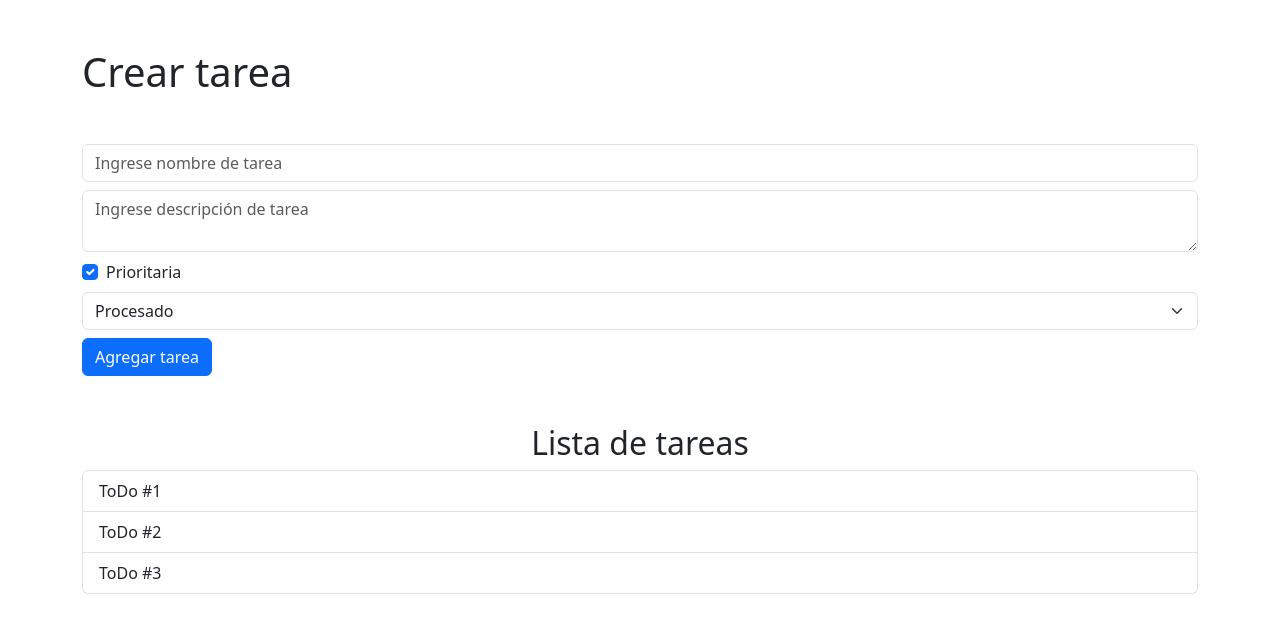
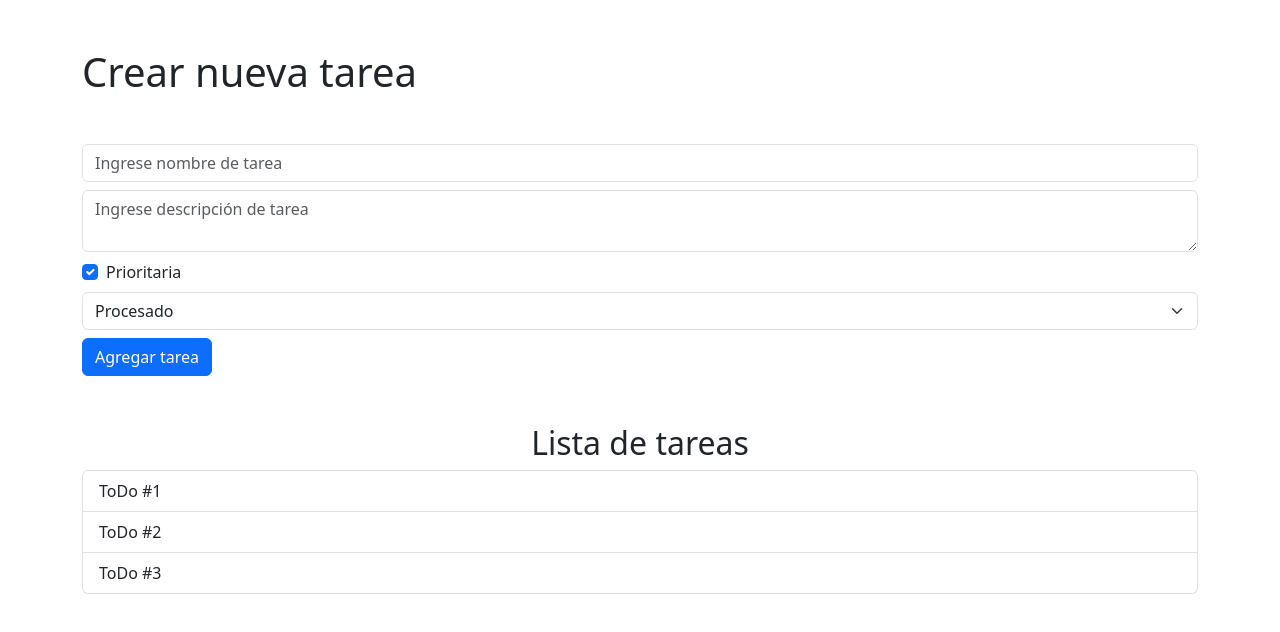
Before and after one commit to evans2919/primeros-pasos-con-react, a React (Vite) app in the folder react-to-do-app/: page / in a window 1280 px wide. Shown: the top 632 px of the page. Built offline with nearby package versions, Linux system fonts and the light colour scheme.

Commit message:
Cambiando valores de objetos ToDo por defecto

```diff
--- a/react-to-do-app/src/App.jsx
+++ b/react-to-do-app/src/App.jsx
@@ -21,7 +21,7 @@ const initialStateToDo = [
     id: 3,
     name: "ToDo #3",
     description: "Description ToDo #3",
-    priority: true,
+    priority: false,
     state: false,
   },
 ];
@@ -35,7 +35,7 @@ const App = () => {
 
   return (
     <div className="container mb-2">
-      <h1 className="my-5">Crear tarea</h1>
+      <h1 className="my-5">Crear nueva tarea</h1>
 
       <ToDoForm addToDo={addToDo}></ToDoForm>
 
```
